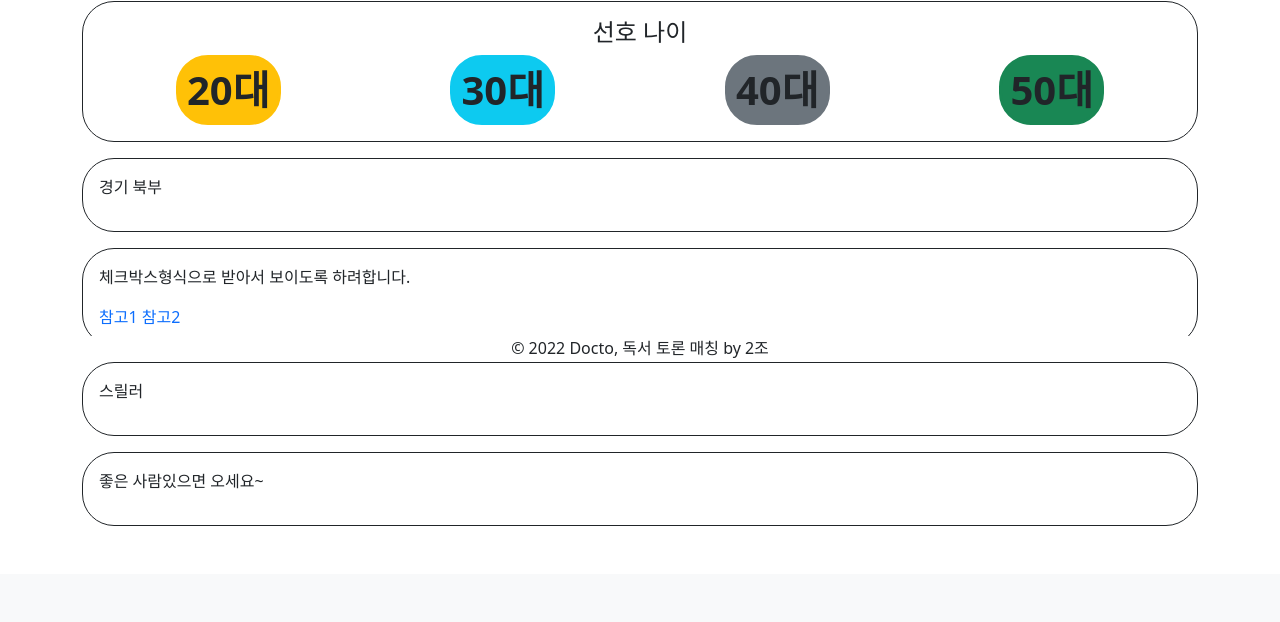
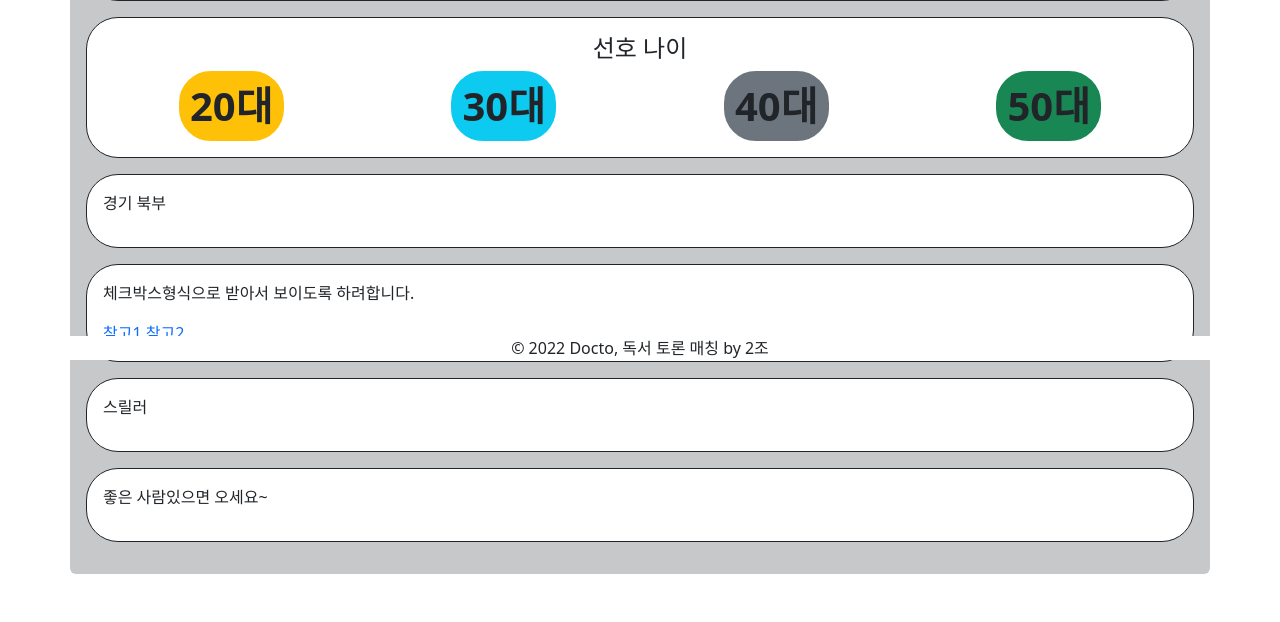
Before and after one commit to ksy133900/KDT-Final-PJT, a Django app: page /accounts/profile/ in a window 1280 px wide. Shown: the part 440-1062 px from the top of the page. Before the commit the page ends 966 px from the top, so only its background shows below. Run offline with Django 3.2, Linux system fonts and the light colour scheme; some libraries are stand-ins or nearby versions; some web fonts are replaced.

Commit message:
profile_수정

```diff
--- a/accounts/templates/accounts/profile.html
+++ b/accounts/templates/accounts/profile.html
@@ -2,11 +2,11 @@
 {% load static %}
 {% block content %}
 
-<h1 class="text-center mt-5">ㅇㅇㅇ 님의 프로필</h1>
-<section class="container mb-5">
+<section class="container mt-5 mb-5 p-3 bg-dark bg-opacity-25 rounded-2">
+  <h1 class="text-center">ㅇㅇㅇ 님의 프로필</h1>
   <!--프로필-->
   <div>
-    <div class="border border-1 border-dark rounded-5 mt-3 mb-3 d-flex flex-column align-items-center">
+    <div class="border border-1 border-dark rounded-5 mt-3 mb-3 d-flex flex-column align-items-center bg-white">
       <div class="img_box mt-3 mb-3">
         <img src="{% static 'images/cookie.png' %}" alt="">
       </div>
@@ -15,7 +15,7 @@
     </div>
   </div>
   <!--선호나이-->
-  <div class="border border-1 border-dark rounded-5 mt-3 mb-3 p-3">
+  <div class="border border-1 border-dark rounded-5 mt-3 mb-3 p-3 bg-white">
     <h4 class="text-center">선호 나이</h4>
     <div class="d-grid gap-3 d-md-flex justify-content-around">
       <div class="border border-3 border-warning rounded-5 bg-warning">
@@ -33,21 +33,21 @@
     </div>
   </div>
   <!--활동지역-->
-  <div class="border border-1 border-dark rounded-5 mt-3 mb-3 p-3">
+  <div class="border border-1 border-dark rounded-5 mt-3 mb-3 p-3 bg-white">
     <p>경기 북부</p>
   </div>
   <!--선호시간-->
-  <div class="border border-1 border-dark rounded-5 mt-3 mb-3 p-3">
+  <div class="border border-1 border-dark rounded-5 mt-3 mb-3 p-3 bg-white">
     <p>체크박스형식으로 받아서 보이도록 하려합니다.</p>
     <a href="https://maximum-curry30.tistory.com/260">참고1</a>
     <a href="https://jungwonjang.tistory.com/35">참고2</a>
   </div>
   <!--선호장르-->
-  <div class="border border-1 border-dark rounded-5 mt-3 mb-3 p-3">
+  <div class="border border-1 border-dark rounded-5 mt-3 mb-3 p-3 bg-white">
     <p>스릴러</p>
   </div>
   <!--하고 싶은 말-->
-  <div class="border border-1 border-dark rounded-5 mt-3 mb-3 p-3">
+  <div class="border border-1 border-dark rounded-5 mt-3 mb-3 p-3 bg-white">
     <p>좋은 사람있으면 오세요~</p>
   </div>
 </section>
```
